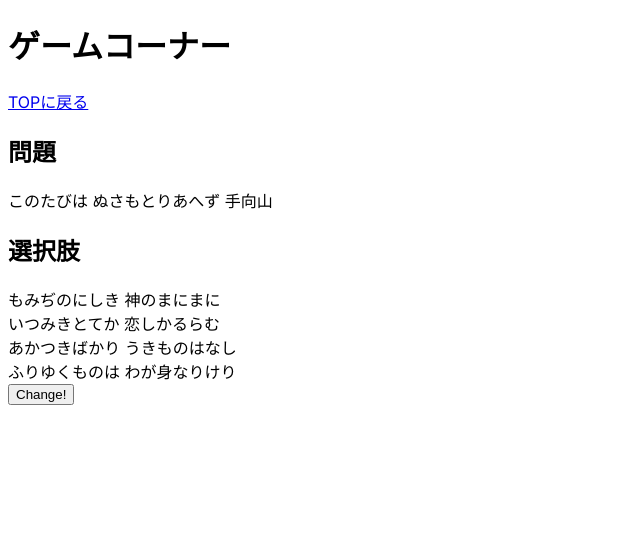
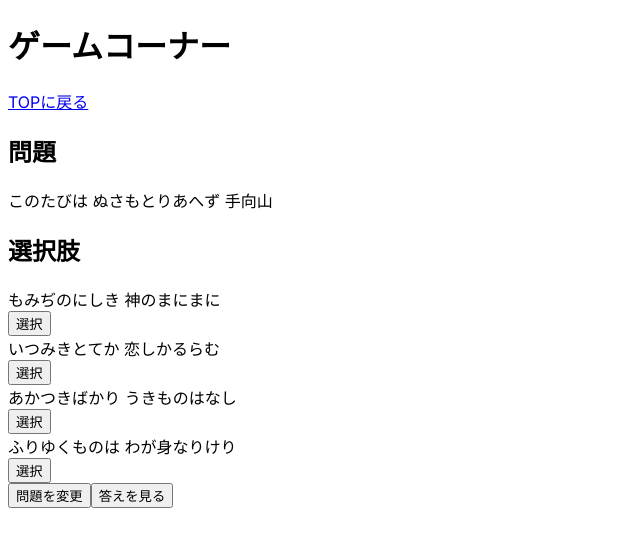
Before and after one commit to AyaSugiura/hyakunin-isshu, a Next.js app: page /game in a window 1280 px wide. Both pictures are taken after a click on the button "Start!". Shown: the top 546 px of the page, without its empty margins (0-640 px from the left). Built offline with nearby package versions, Linux system fonts and the light colour scheme.

Commit message:
判定を表示する機能を実装

```diff
--- a/src/app/game/page.tsx
+++ b/src/app/game/page.tsx
@@ -10,46 +10,80 @@ import Shimonoku from "@/components/Shimonoku";
 const Game = () => {
 
     const [status, setStatus] = useState("notStarted");
-    const [data, setData] = useState<optionAndAnswer | null>(null);
-    const [answer, setAnswer] = useState("");
+    const [data, setData] = useState<optionAndAnswer | undefined>(undefined);
+    const [answer, setAnswer] = useState<HyakuninType | undefined>(undefined);
+    const [collect, setCollect] = useState(false);
 
+    // 表示される問題を変更する
     const changeData = () => {
         const newData = getOptionAndAnswer();
         setData(newData);
-        setStatus("playing")
+        setAnswer(undefined);
+        setStatus("playing");
     };
 
-    const handleClick = () => {
+    const handleClickChange = () => {
         changeData();
-        setStatus("playing")
+    }
+
+    // 答えを表示する
+    const displayAnswer = () => {
+        setAnswer(data?.answer || undefined);
+        setStatus("answer");
+    }
+
+    // 正誤判定をする
+    const judgeAnswer = (option :HyakuninType) => {
+
+        const answerNo = data?.answer?.no || 0;
+        const optionNo = option.no;
+        setCollect(answerNo === optionNo);
+        setStatus("judge");
+    }
+
+    const returnOptions = () => {
+        setStatus("playing");
     }
 
     return (
         <main>
             <h1>ゲームコーナー</h1>
             <Link href={"/"}>TOPに戻る</Link>
-            {status === "playing" && data ? (
+            {status === "playing" ? (
                 <>
                     <h2>問題</h2>
-                    <Kaminoku hyakunin={data.answer}></Kaminoku>
+                    <Kaminoku hyakunin={data?.answer}></Kaminoku>
 
                     <h2>選択肢</h2>
                     {
-                        data.options.map((item, index) => {
+                        data?.options.map((item, index) => {
                             return (
-                                <Shimonoku key={index} hyakunin={item}></Shimonoku>
+                                <div key={index}>
+                                    <Shimonoku  hyakunin={item}></Shimonoku>
+                                    <button onClick={() => judgeAnswer(item)}>選択</button>
+                                </div>
                             )
                         })
                     }
-                    <button onClick={handleClick}>Change!</button>
+                    <button onClick={handleClickChange}>問題を変更</button>
+                    <button onClick={displayAnswer}>答えを見る</button>
+                </>
+            ) : status === "judge" ? (
+                <>
+                    <h2>判定</h2>
+                    <div>{collect ? '正解!' : '不正解'}</div>
+                    <button onClick={returnOptions}>選択肢に戻る</button>
+                    <button onClick={displayAnswer}>答えを見る</button>
+                    <button onClick={handleClickChange}>次の問題</button>
                 </>
             ) : status === "answer" ? (
-            <div>
-                <h2>答え</h2>
-                {/* 他のコンポーネントや要素を追加 */}
-            </div>
+                <>
+                    <h2>答え</h2>
+                    <Hyakunin hyakunin={answer}></Hyakunin>
+                    <button onClick={handleClickChange}>次の問題</button>
+                </>
             ) : (
-                <button onClick={handleClick}>Start!</button>
+                <button onClick={handleClickChange}>Start!</button>
             )}
         </main>
     )
```
